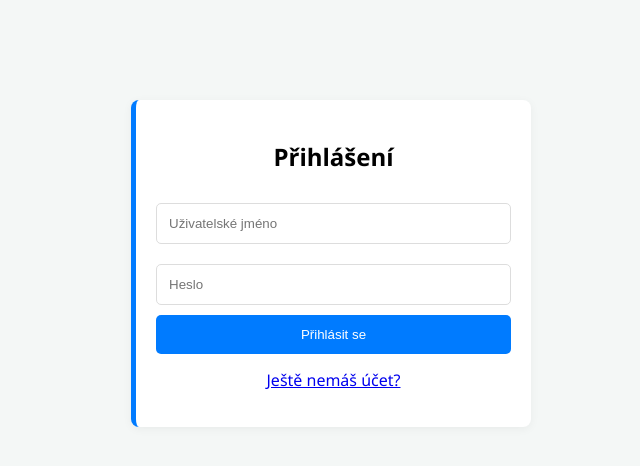
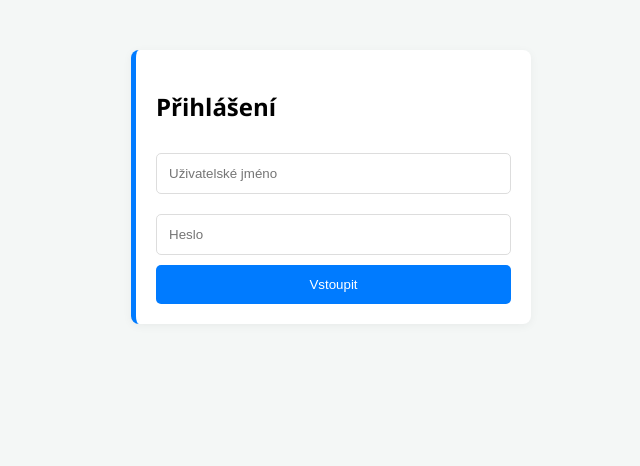
Before and after one commit to BCole2/easymatematika, a Flask app: page /login in a window 1280 px wide. Shown: the top 466 px of the page, without its empty margins (309-949 px from the left). Run offline with Flask 3, Linux system fonts and the light colour scheme.

Commit message:
Update login.html

```diff
--- a/templates/login.html
+++ b/templates/login.html
@@ -5,18 +5,15 @@
     <title>Přihlášení</title>
 </head>
 <body>
-    <div class="container" style="max-width: 400px; margin-top: 80px;">
+    <div class="container" style="max-width: 400px;">
         <div class="card">
-            <h2 style="text-align: center;">Přihlášení</h2>
-            {% with messages = get_flashed_messages() %}
-              {% if messages %}{% for message in messages %}<div class="flash">{{ message }}</div>{% endfor %}{% endif %}
-            {% endwith %}
+            <h2>Přihlášení</h2>
+            {% with messages = get_flashed_messages() %}{% for m in messages %}<div class="flash">{{ m }}</div>{% endfor %}{% endwith %}
             <form method="POST">
                 <input type="text" name="username" placeholder="Uživatelské jméno" required>
                 <input type="password" name="password" placeholder="Heslo" required>
-                <button type="submit" style="width: 100%;">Přihlásit se</button>
+                <button type="submit">Vstoupit</button>
             </form>
-            <p style="text-align: center; margin-top: 15px;"><a href="/register">Ještě nemáš účet?</a></p>
         </div>
     </div>
 </body>
```
